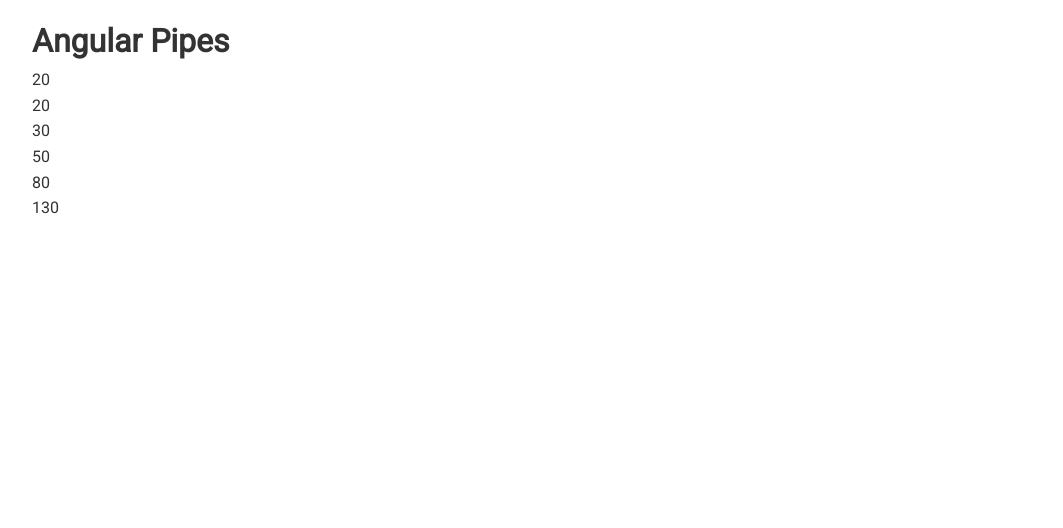
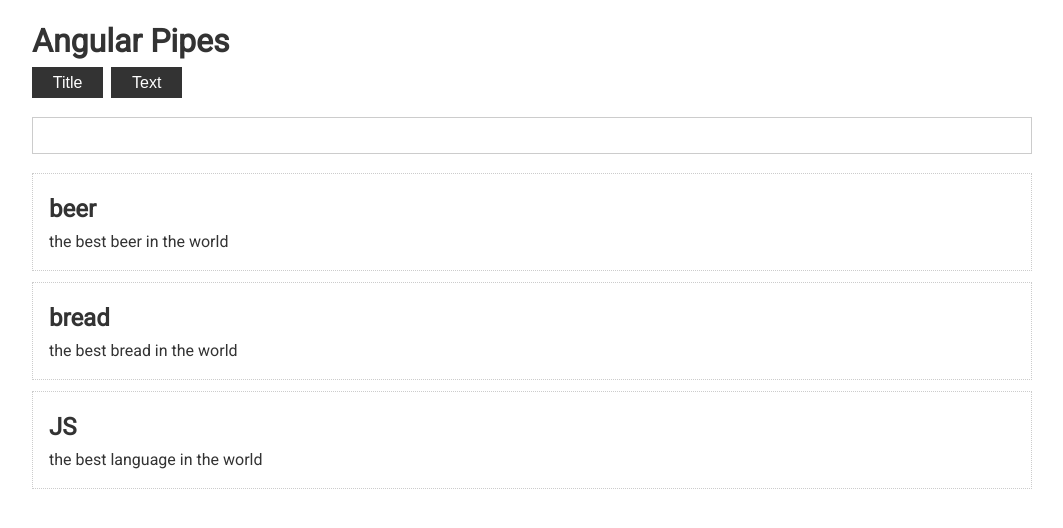
Before and after one commit to wolfykey/Angular8ls1, an Angular app: page / in a window 1280 px wide. Shown: the top 528 px of the page, without its empty margins (108-1171 px from the left). Built offline with nearby package versions, Linux system fonts and the light colour scheme.

Commit message:
custom pipe for filter array by search string

```diff
--- a/src/app/app.component.html
+++ b/src/app/app.component.html
@@ -1,10 +1,15 @@
 <div class="container">
   <h1>Angular Pipes</h1>
 
-  <p>{{ 10 | mult }}</p>
-  <p>{{ 10 | mult: 2 }}</p>
-  <p>{{ 10 | mult: 3 }}</p>
-  <p>{{ 10 | mult: 5 }}</p>
-  <p>{{ 10 | mult: 8 }}</p>
-  <p>{{ 10 | mult: 13 }}</p>
+  <button class="btn" (click)="searchField = 'title'">Title</button>
+  <button class="btn" (click)="searchField = 'text'">Text</button>
+
+  <input type="text" [(ngModel)]="search">
+
+  <div
+    *ngFor="let post of posts | filter:search:searchField"
+    class="card">
+    <h2>{{post.title}}</h2>
+    <p>{{post.text}}</p>
+  </div>
 </div>
--- a/src/app/app.component.ts
+++ b/src/app/app.component.ts
@@ -1,4 +1,9 @@
 import { Component } from '@angular/core';
+
+export interface IPost {
+  title: string;
+  text: string;
+}
 
 @Component({
   selector: 'app-root',
@@ -7,4 +12,23 @@ import { Component } from '@angular/core';
 })
 export class AppComponent {
 
+  search = '';
+
+  searchField = 'title';
+
+  posts: IPost[] = [
+    {
+      title: 'beer',
+      text: 'the best beer in the world'
+    },
+    {
+      title: 'bread',
+      text: 'the best bread in the world'
+    },
+    {
+      title: 'JS',
+      text: 'the best language in the world'
+    },
+  ];
+
 }
--- a/src/app/app.module.ts
+++ b/src/app/app.module.ts
@@ -3,10 +3,10 @@ import { NgModule } from '@angular/core';
 import { FormsModule } from '@angular/forms';
 
 import { AppComponent } from './app.component';
-import { MultByPipe } from './pipes/mult-by.pipe';
+import { FilterPipe } from './pipes/filter.pipe';
 
 @NgModule({
-  declarations: [AppComponent, MultByPipe],
+  declarations: [AppComponent, FilterPipe],
   imports: [BrowserModule, FormsModule],
   providers: [],
   bootstrap: [AppComponent]
--- /dev/null
+++ b/src/app/pipes/filter.pipe.ts
@@ -0,0 +1,19 @@
+import { Pipe, PipeTransform } from '@angular/core';
+import { IPost } from '../app.component';
+
+@Pipe({
+  name: 'filter'
+})
+export class FilterPipe implements PipeTransform {
+
+  transform(posts: IPost[], search: string = '', field: string = 'title'): IPost[] {
+    if (!search.trim()) {
+      return  posts;
+    }
+
+    return posts.filter(post => {
+      return post[field].toLowerCase().includes(search.toLowerCase());
+    });
+  }
+
+}
--- a/src/app/pipes/mult-by.pipe.ts
+++ /dev/null
@@ -1,11 +0,0 @@
-import { Pipe, PipeTransform } from '@angular/core';
-
-@Pipe({
-  name: 'mult'
-})
-export class MultByPipe implements PipeTransform {
-  transform(num: number, pow: number = 2): number {
-    return num * pow;
-  }
-
-}
```
